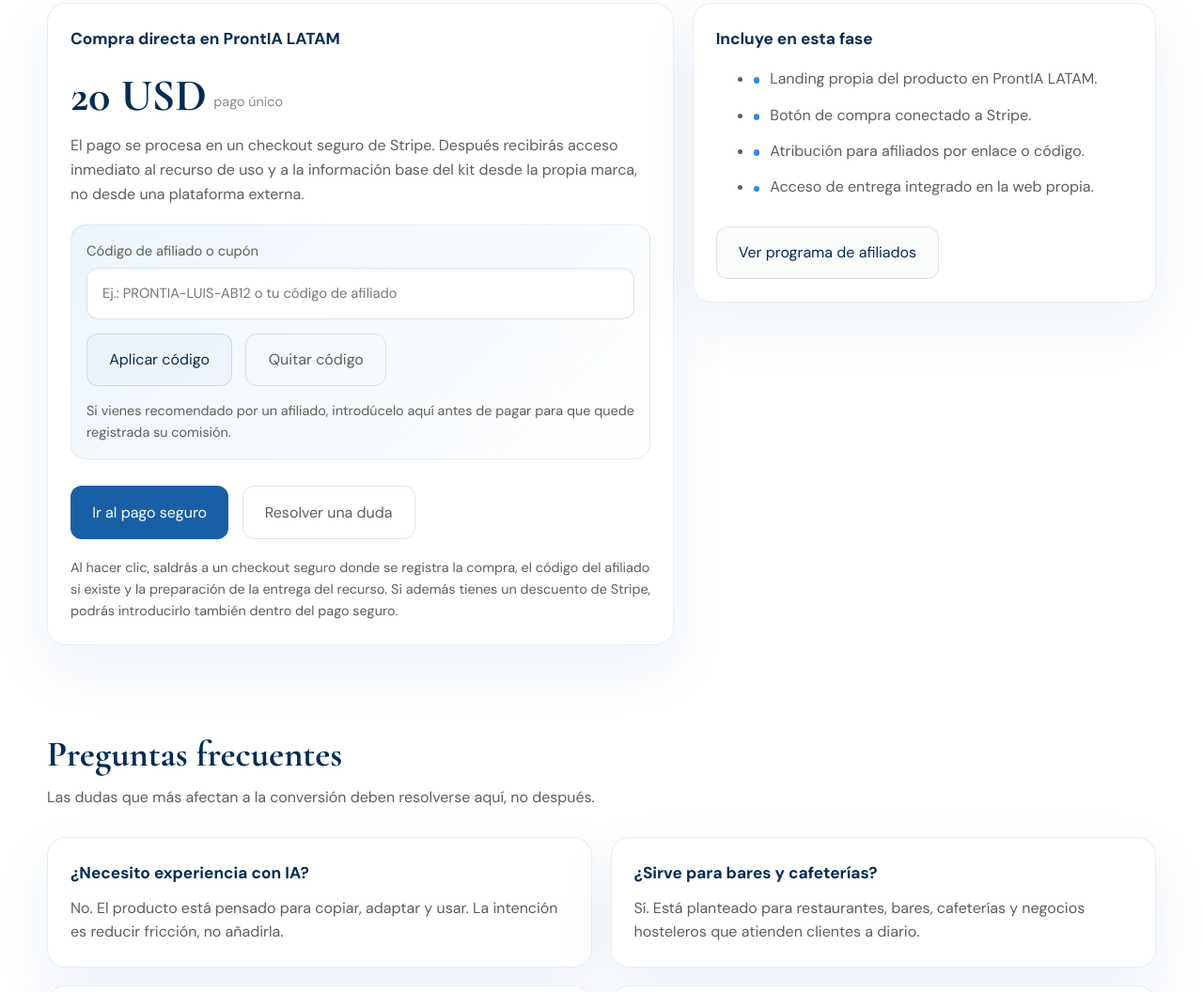
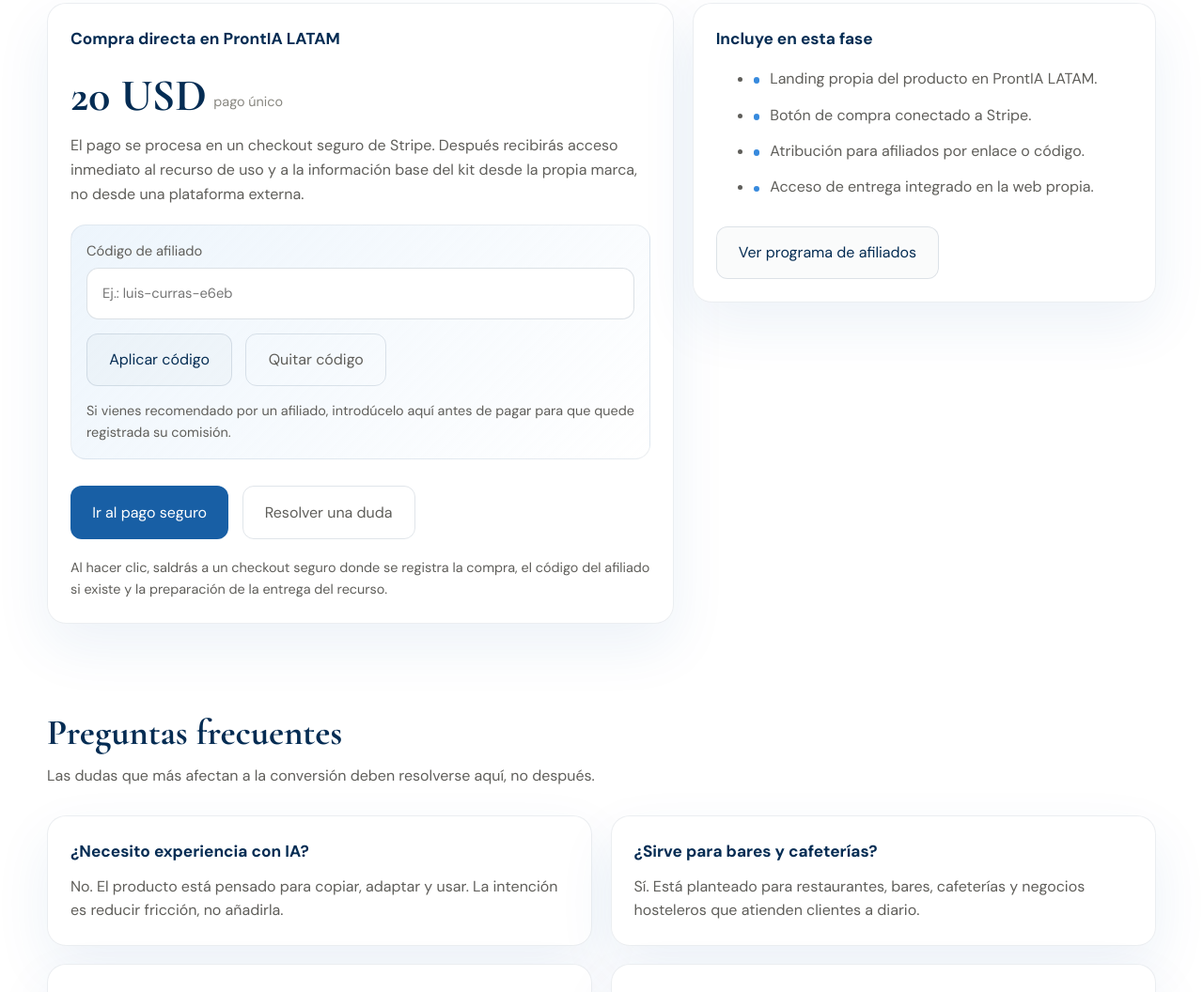
Before and after one commit to prontialatam/prontialatam-web, a website: page restaurantes-hosteleria.html in a window 1280 px wide. Shown: the part 1746-2802 px from the top of the page at 94% size. Drawn offline with nearby package versions, Linux system fonts and the light colour scheme.

Commit message:
Clarify affiliate code checkout flow

```diff
--- a/restaurantes-hosteleria.html
+++ b/restaurantes-hosteleria.html
@@ -129,8 +129,8 @@
             <p>El pago se procesa en un checkout seguro de Stripe. Después recibirás acceso inmediato al recurso de uso y a la información base del kit desde la propia marca, no desde una plataforma externa.</p>
             <form class="affiliate-code-box" data-affiliate-code-form data-status-target="#affiliateCodeStatus">
               <label>
-                Código de afiliado o cupón
-                <input id="affiliateCodeInput" type="text" data-affiliate-code-input placeholder="Ej.: PRONTIA-LUIS-AB12 o tu código de afiliado">
+                Código de afiliado
+                <input id="affiliateCodeInput" type="text" data-affiliate-code-input placeholder="Ej.: luis-curras-e6eb">
               </label>
               <div class="cta-row affiliate-code-actions">
                 <button type="submit" class="btn-secondary">Aplicar código</button>
@@ -143,7 +143,7 @@
               <a href="mailto:hola@prontialatam.com?subject=Consulta%20Kit%20Restaurantes%20y%20Hosteleria" class="btn-ghost">Resolver una duda</a>
             </div>
             <p id="checkoutStatusPricing" class="inline-status"></p>
-            <p class="legal-copy">Al hacer clic, saldrás a un checkout seguro donde se registra la compra, el código del afiliado si existe y la preparación de la entrega del recurso. Si además tienes un descuento de Stripe, podrás introducirlo también dentro del pago seguro.</p>
+            <p class="legal-copy">Al hacer clic, saldrás a un checkout seguro donde se registra la compra, el código del afiliado si existe y la preparación de la entrega del recurso.</p>
           </article>
           <aside class="notice-card">
             <h3>Incluye en esta fase</h3>
```
